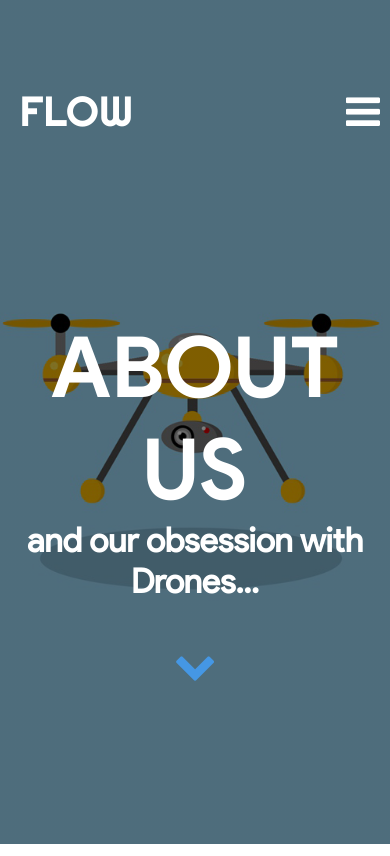
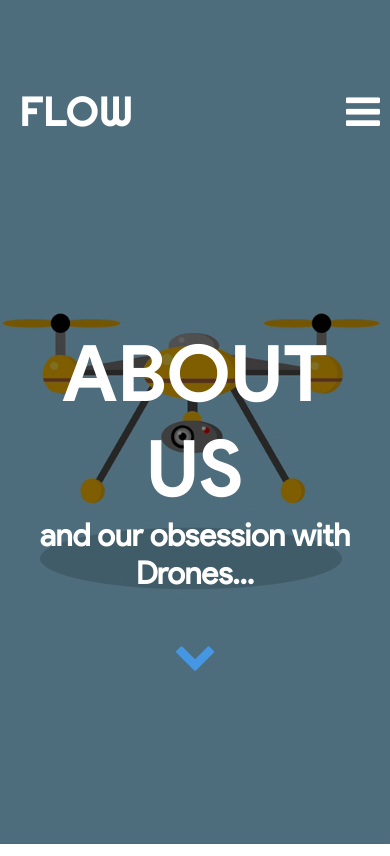
Before and after one commit to bansalaarav/Flow, a Flask app: page /about/ in a window 390 px wide. Shown: the top 856 px of the page. Run offline with Flask 2, Linux system fonts and the light colour scheme; some libraries are stand-ins or nearby versions.

Commit message:
fixed errors in about page

```diff
--- a/templates/about.html
+++ b/templates/about.html
@@ -2,6 +2,7 @@
 <html lang="en" dir="ltr">
     <head>
         <link rel="icon" href="{{url_for('static', filename='flow_logo.png')}}" type="image/icon type">
+        <meta name="viewport" content="width=device-width,initial-scale=1">
         <link rel="stylesheet" href="https://maxcdn.bootstrapcdn.com/font-awesome/4.4.0/css/font-awesome.min.css">
         <style media="screen">
         @import url('https://fonts.googleapis.com/css2?family=Righteous&display=swap');
@@ -150,6 +151,7 @@
                     display: block;
                 }
             }
+
             /* Navbar Code ---------------------------- */
 
             .background-container-item1 {
@@ -183,15 +185,6 @@
                 text-align: center;
             }
 
-            @media (max-width: 700px) {
-                .background-container-item1 h1 {
-                    font-size: 10vh !important;
-                }
-                .background-container-item1 h2 {
-                    font-size: 4vh !important;
-                }
-            }
-
             .background-container-item1 a {
                 font-family: 'Product Sans Bold', fantasy;
                 color: white;
@@ -217,12 +210,6 @@
                 gap: 5vh;
             }
 
-            @media (max-width: 750px) {
-                .content-item2 {
-                    flex-direction: column;
-                }
-            }
-
             .content-item2 .card {
                 border: 0.5vh dashed lightgray;
                 border-radius: 0.5vh;
@@ -245,6 +232,20 @@
                 width: 40vh;
                 display: block;
                 padding-bottom: 5vh;
+            }
+
+            @media (max-width: 850px) {
+                .content-item2 {
+                    flex-direction: column;
+                }
+
+                .background-container-item1 h1 {
+                    font-size: 20vw;
+                }
+
+                .background-container-item1 h2 {
+                    font-size: 8vw;
+                }
             }
         </style>
         <meta charset="utf-8">
```
